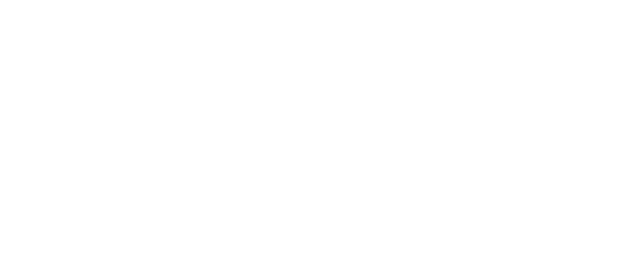
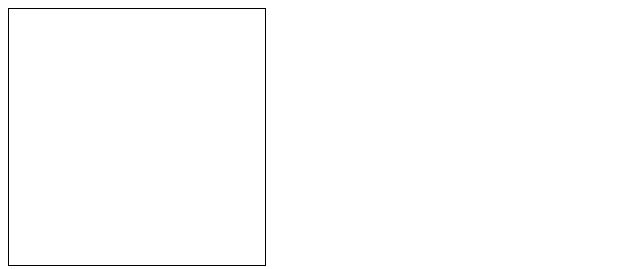
Before and after one commit to Fishbite/AdvancedGaming, a plain HTML site: page TheCanvas/index.html in a window 1280 px wide. Shown: the whole page, without its empty margins (0-640 px from the left). Drawn offline with Linux system fonts and the light colour scheme.

Commit message:
Created canvas element

```diff
--- a/TheCanvas/index.html
+++ b/TheCanvas/index.html
@@ -6,5 +6,7 @@
     <meta name="viewport" content="width=device-width, initial-scale=1.0" />
     <title>The Canvas</title>
   </head>
-  <body></body>
+  <body>
+    <script src="./src/canvas.js"></script>
+  </body>
 </html>
--- a/TheCanvas/src/canvas.js
+++ b/TheCanvas/src/canvas.js
@@ -0,0 +1,8 @@
+/* canvas.js */
+//set up the canvas:
+let canvas = document.createElement("canvas");
+canvas.setAttribute("width", "256");
+canvas.setAttribute("height", "256");
+canvas.style.border = "1px solid black";
+document.body.appendChild(canvas);
+let ctx = canvas.getContext("2d");
```
